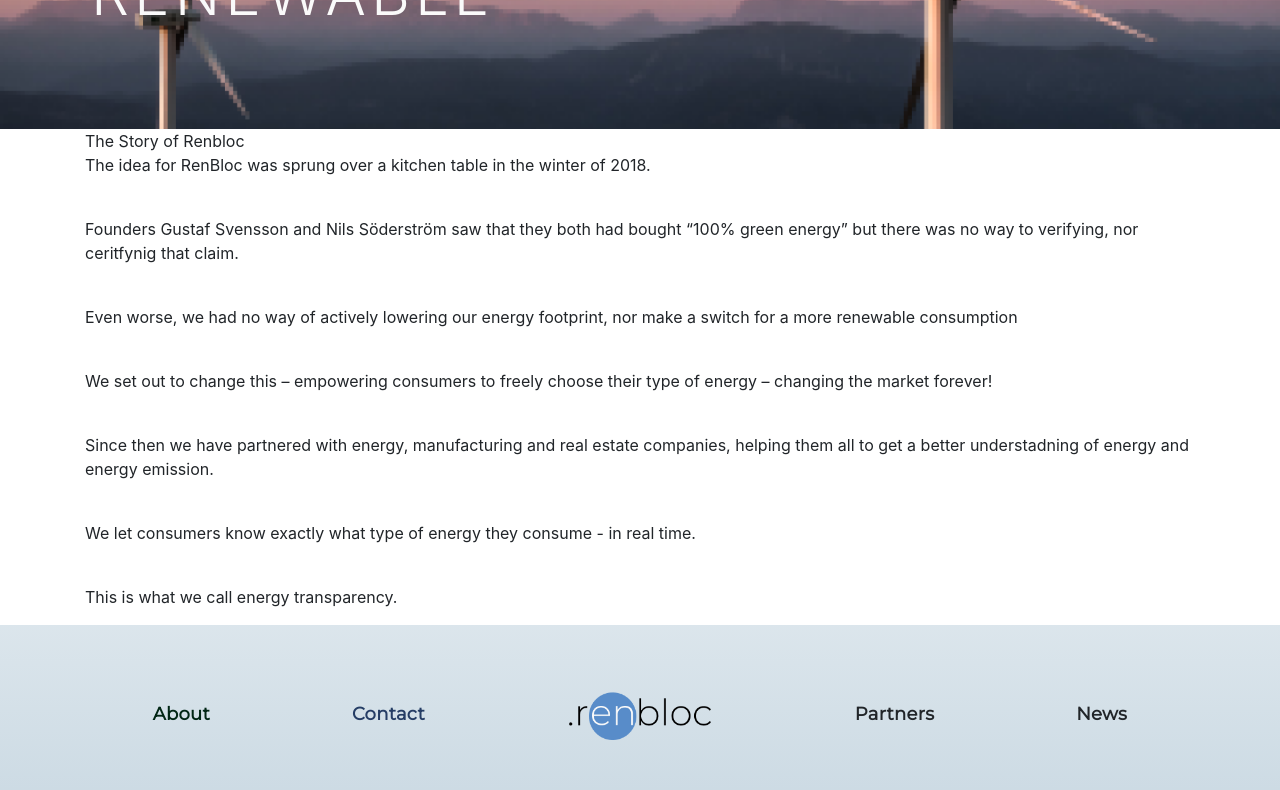
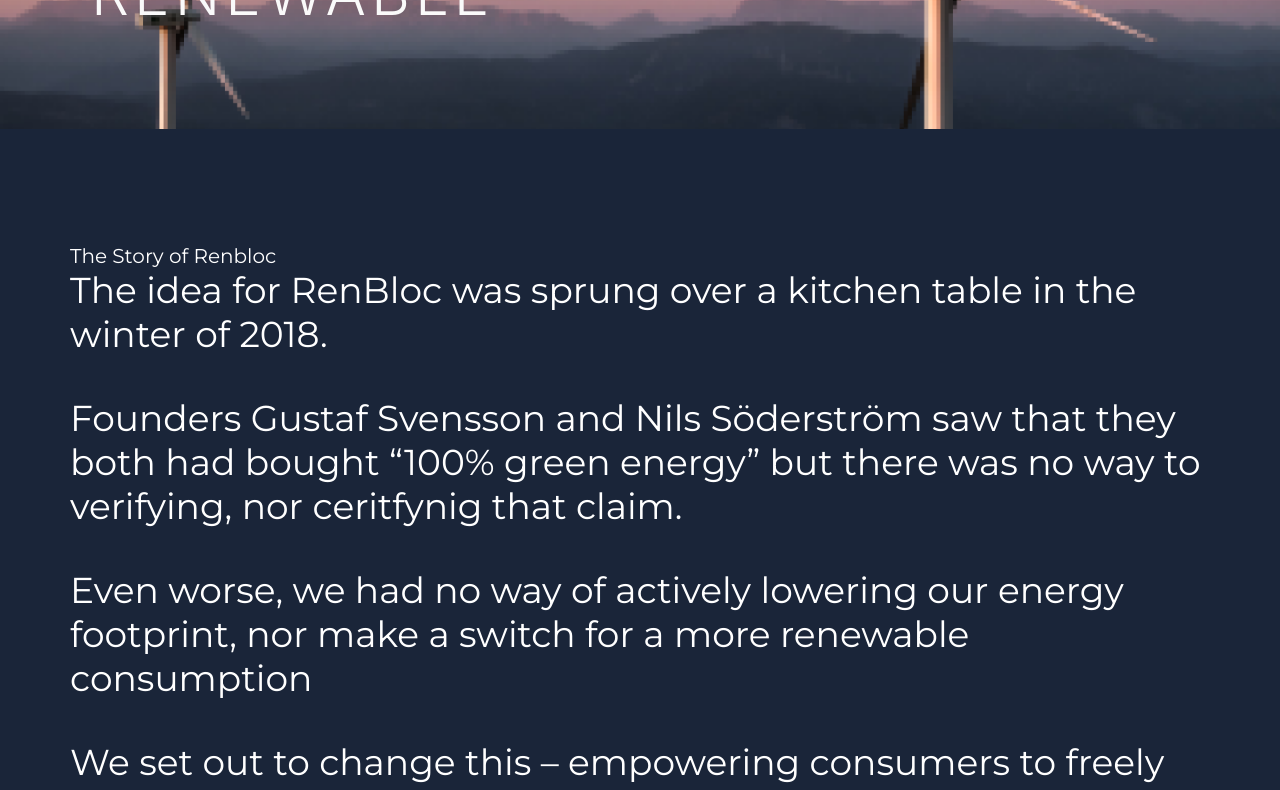
Before and after one commit to AwesomeCodeClimber/Renewable-Energy-Measurement-Service, a React (Create React App) app in the folder frontend/: page /about in a window 1280 px wide. Shown: the part 360-1150 px from the top of the page. Built offline with nearby package versions, Linux system fonts and the light colour scheme; a web font is replaced by a local one.

Commit message:
update last working

```diff
--- a/frontend/src/Main/new/About/mainabout.js
+++ b/frontend/src/Main/new/About/mainabout.js
@@ -1,13 +1,13 @@
 import { Container, Row, Col } from 'react-bootstrap'
 
-import OfferSection from '../About/offersection'
+import OfferSection from '../Public/offersection'
+import Cloud from '../Public/cloud'
 
 export default function MainAbout() {
     return (
-        <>
-            <Container>
+        <div className="about">
+            <Container className="about-text">
                 <Row>
-                    <Col>
                     <span>The Story of Renbloc</span>
                     <p>The idea for RenBloc was sprung over a kitchen table in the winter of 2018. </p><br />
                     <p>Founders Gustaf Svensson and Nils Söderström saw that they both had bought “100% green energy” but there was no way to verifying, nor ceritfynig that claim.</p><br />
@@ -16,11 +16,12 @@
                     <p>Since then we have partnered with energy, manufacturing and real estate companies, helping them all to get a better understadning of energy and energy emission.</p><br />
                     <p>We let consumers know exactly what type of energy they consume - in real time. </p><br />
                     <p>This is what we call energy transparency. </p>
-                    </Col>
                 </Row>
             </Container>
 
+            <Cloud />
+
             <OfferSection />
-        </>
+        </div>
     )
 }
--- /dev/null
+++ b/frontend/src/Main/new/Public/cloud.js
@@ -0,0 +1,8 @@
+
+
+export default function Cloud() {
+    return(
+        <>
+        </>
+    )
+}
--- /dev/null
+++ b/frontend/src/Main/new/Public/offersection.js
@@ -0,0 +1,21 @@
+import { Button, Container, Row } from 'react-bootstrap'
+
+export default function OfferSection() {
+    return (
+        <>
+            <Container className="offer-container">
+                <Row className="offer-text">
+                    <span>
+                        Ready to Get Started ?
+                    </span>
+                    <h3>
+                        We offer different models tailored to our customers needs and individual energy transparency demands. Our smart, real-time API is essential for anyone wanting to take control of their energy emissions and its alway free to try!
+                    </h3>
+                </Row>
+                <Row>
+                    <Button id="offer-btn">Start for Free</Button>
+                </Row>
+            </Container>
+        </>
+    )
+}
--- a/frontend/src/Style.css
+++ b/frontend/src/Style.css
@@ -168,3 +168,107 @@
       text-align: center;
     }
 }
+
+
+/* About Section */
+
+.about {
+    width: 100%;
+    height: 2923px;
+    background: #1A2539;
+    color: white;
+    position: relative;
+}
+
+.about-text.container {
+    padding-top: 115px;
+}
+
+.about-text.container span {
+    font-family: Montserrat;
+    font-style: normal;
+    font-weight: 500;
+    font-size: 20px;
+    line-height: 24px;
+}
+
+.about-text.container p {
+    font-family: Montserrat;
+    font-style: normal;
+    font-weight: normal;
+    font-size: 36px;
+    line-height: 44px;
+}
+
+.offer-container span {
+    font-family: Montserrat;
+    font-style: normal;
+    font-weight: 500;
+    font-size: 20px;
+    line-height: 24px;
+    padding-bottom: 16px;
+}
+
+.offer-container h3 {
+    font-family: Montserrat;
+    font-style: normal;
+    font-weight: normal;
+    font-size: 36px;
+    line-height: 44px;
+}
+
+.offer-text {
+    padding-bottom: 50px;
+}
+
+#offer-btn {
+    background-color: #588CC9;
+    border-radius: 50px;
+    border: none;
+
+    font-family: Montserrat;
+    font-style: normal;
+    font-weight: 600;
+    font-size: 18px;
+    line-height: 130%;
+
+    text-align: center;
+    letter-spacing: 0.3px;
+    padding: 15px 30px;
+    /* margin-top: 50px; */
+}
+
+.offer-container {
+    width: 100%;
+    padding-right: 15px;
+    padding-left: 15px;
+    margin-right: auto;
+    margin-left: auto;
+    position: absolute;
+    bottom: 192px;
+    left: 0;
+    right: 0;
+}
+
+@media (min-width: 1200px) {
+    .offer-container {
+        max-width: 1140px;
+    }
+}
+
+@media (min-width: 992px) {
+    .offer-container {
+        max-width: 960px;
+    }
+}
+
+@media (min-width: 768px) {
+    .offer-container {
+        max-width: 720px;
+    }
+}
+@media (min-width: 576px) {
+    .offer-container {
+        max-width: 540px;
+    }
+}
```
Also changed, not shown: frontend/src/Main/new/About/offersection.js (deleted, +0 -8 lines). Lines whose indentation alone changed are shown as unchanged.
